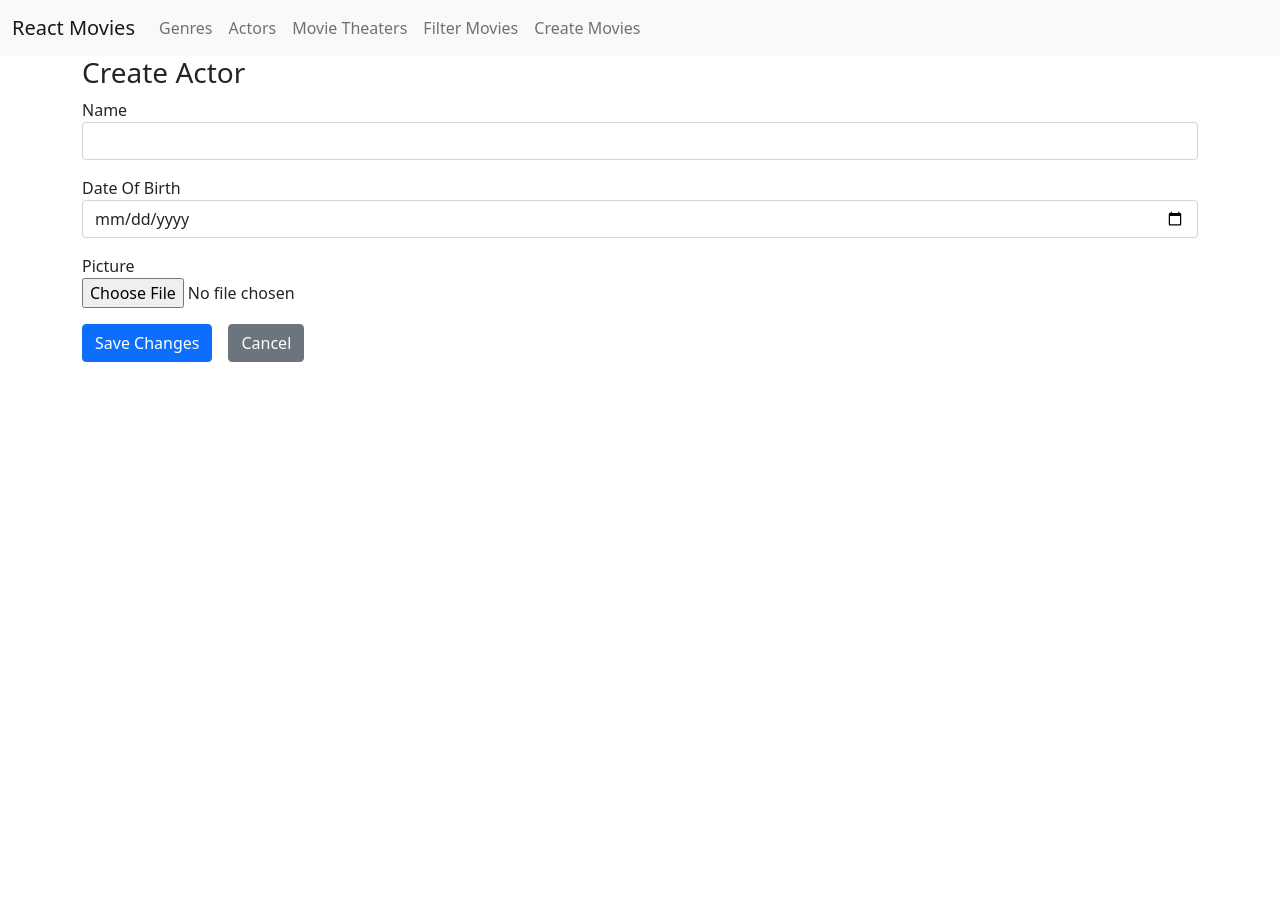
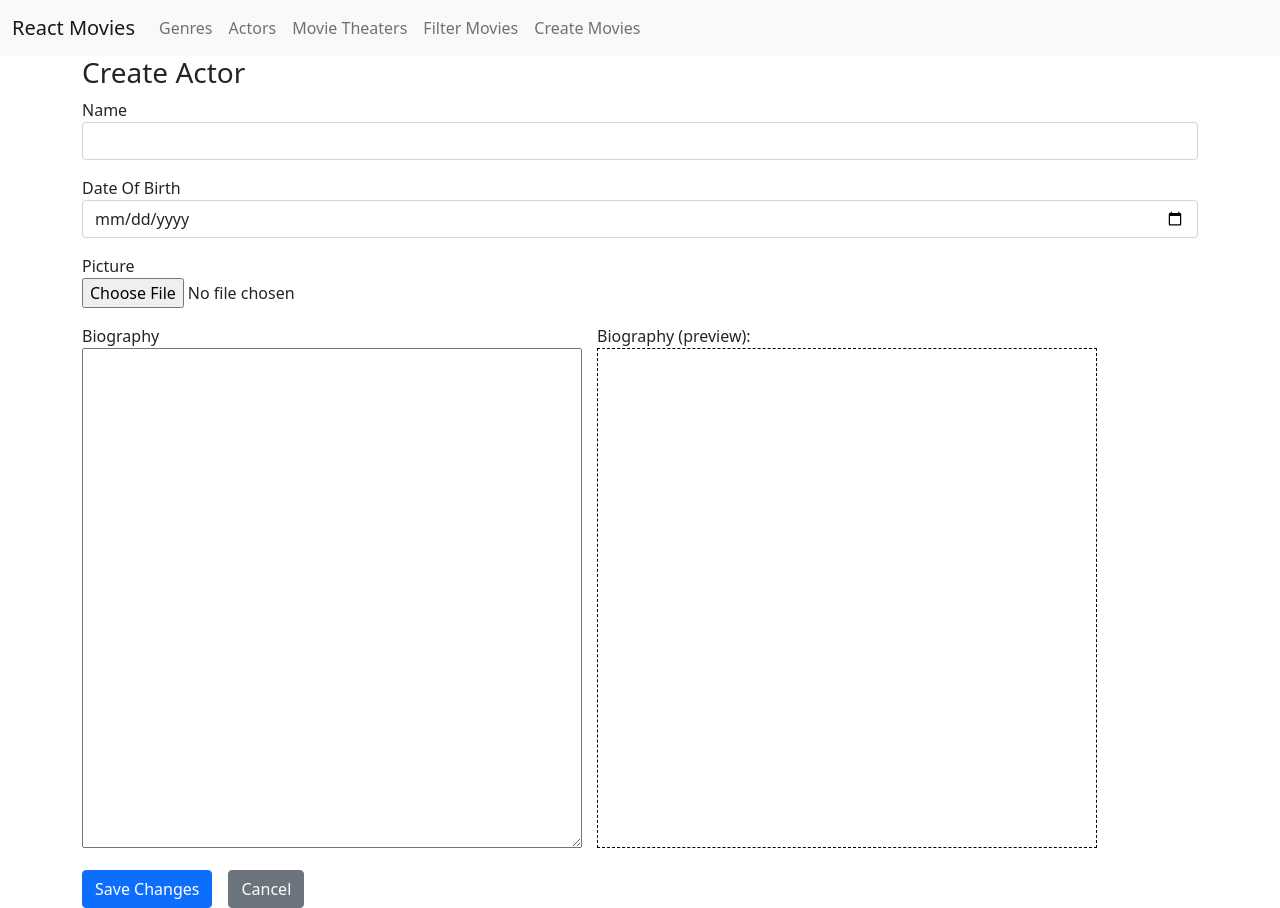
Before and after one commit to niazmurshedsiam/Movies_FrontEnd, a React (Create React App) app in the folder react-movies/: page /actors/create in a window 1280 px wide. Before the commit the page ends 800 px from the top, so only its background shows below. Built offline with nearby package versions, Linux system fonts and the light colour scheme.

Commit message:
Formatted Text with Markdown

```diff
--- a/react-movies/package.json
+++ b/react-movies/package.json
@@ -16,8 +16,10 @@
     "formik": "^2.2.9",
     "react": "^18.2.0",
     "react-dom": "^18.2.0",
+    "react-markdown": "^8.0.7",
     "react-router-dom": "5.2",
     "react-scripts": "5.0.1",
+    "typed-react-markdown": "^0.1.0",
     "typescript": "^4.9.5",
     "web-vitals": "^2.1.4",
     "yup": "^0.32.9"
--- a/react-movies/src/actors/ActorForm.tsx
+++ b/react-movies/src/actors/ActorForm.tsx
@@ -6,6 +6,7 @@ import { actorCreationDTO } from "./actors.model";
 import * as Yup from 'yup';
 import DateField from "../form/DateField";
 import ImageField from "../form/ImageField";
+import MarkdownField from "../form/MarkdownField";
 
 
 export default function ActorForm(props: actorFormProps) {
@@ -23,6 +24,7 @@ export default function ActorForm(props: actorFormProps) {
                     <TextField displayName="Name" field="name"></TextField>
                     <DateField displayName="Date Of Birth" field="dateOfBirth"></DateField>
                     <ImageField displayName="Picture" field="picture" imageURL={props.model.pictureURL} />
+                    <MarkdownField displayName="Biography" field="biography"></MarkdownField>
                     <Button disabled={formikProps.isSubmitting} type="submit">Save Changes</Button>
                     <Link to="/actor" className="btn btn-secondary">Cancel</Link>
                 </Form>
--- a/react-movies/src/actors/EditActor.tsx
+++ b/react-movies/src/actors/EditActor.tsx
@@ -7,6 +7,9 @@ export default function EditActor() {
             <ActorForm model={{
                 name: 'Tom Holland',
                 dateOfBirth: new Date('1996-06-01T00:00:00'),
+                biography: `#Something
+                This person was born in **DR**,
+                `,
                 pictureURL: 'https://upload.wikimedia.org/wikipedia/commons/thumb/a/af/Arnold_Schwarzenegger_by_Gage_Skidmore_4.jpg/220px-Arnold_Schwarzenegger_by_Gage_Skidmore_4.jpg'
             }}
                 onSubmit={values => console.log(values)}
--- a/react-movies/src/actors/actors.model.d.ts
+++ b/react-movies/src/actors/actors.model.d.ts
@@ -3,4 +3,5 @@ export interface actorCreationDTO {
     dateOfBirth?: Date;
     picture?: File;
     pictureURL?: string;
+    biography?: sting;
 }
--- /dev/null
+++ b/react-movies/src/form/MarkdownField.css
@@ -0,0 +1,15 @@
+ .form-markdown {
+     display: flex;
+ }
+
+ .form-markdown textarea {
+     width: 500px;
+     height: 500px;
+     margin-right: 15px;
+ }
+
+ .form-markdown .markdown-container {
+     border: 1px dashed black;
+     width: 500px;
+     height: 500px;
+ }
--- /dev/null
+++ b/react-movies/src/form/MarkdownField.tsx
@@ -0,0 +1,27 @@
+import { Field, useFormikContext } from "formik";
+import { ReactMarkdown } from "react-markdown/lib/react-markdown";
+import './MarkdownField.css';
+export default function MarkdownField(props: markDownFieldProps) {
+    const { values } = useFormikContext<any>();
+    return (
+        <div className="mb-3 form-markdown">
+            <div>
+                <label>{props.displayName}</label>
+                <div>
+                    <Field name={props.field} as="textarea" className="form-textarea"></Field>
+                </div>
+            </div>
+            <div>
+                <label>{props.displayName} (preview):</label>
+                <div className="markdown-container">
+                    <ReactMarkdown>{values[props.field]}</ReactMarkdown>
+                </div>
+            </div>
+        </div>
+    )
+}
+
+interface markDownFieldProps {
+    field: string;
+    displayName: string;
+}
```
Also changed, not shown: 1 other file (tests, documents, lock files or other folders).
